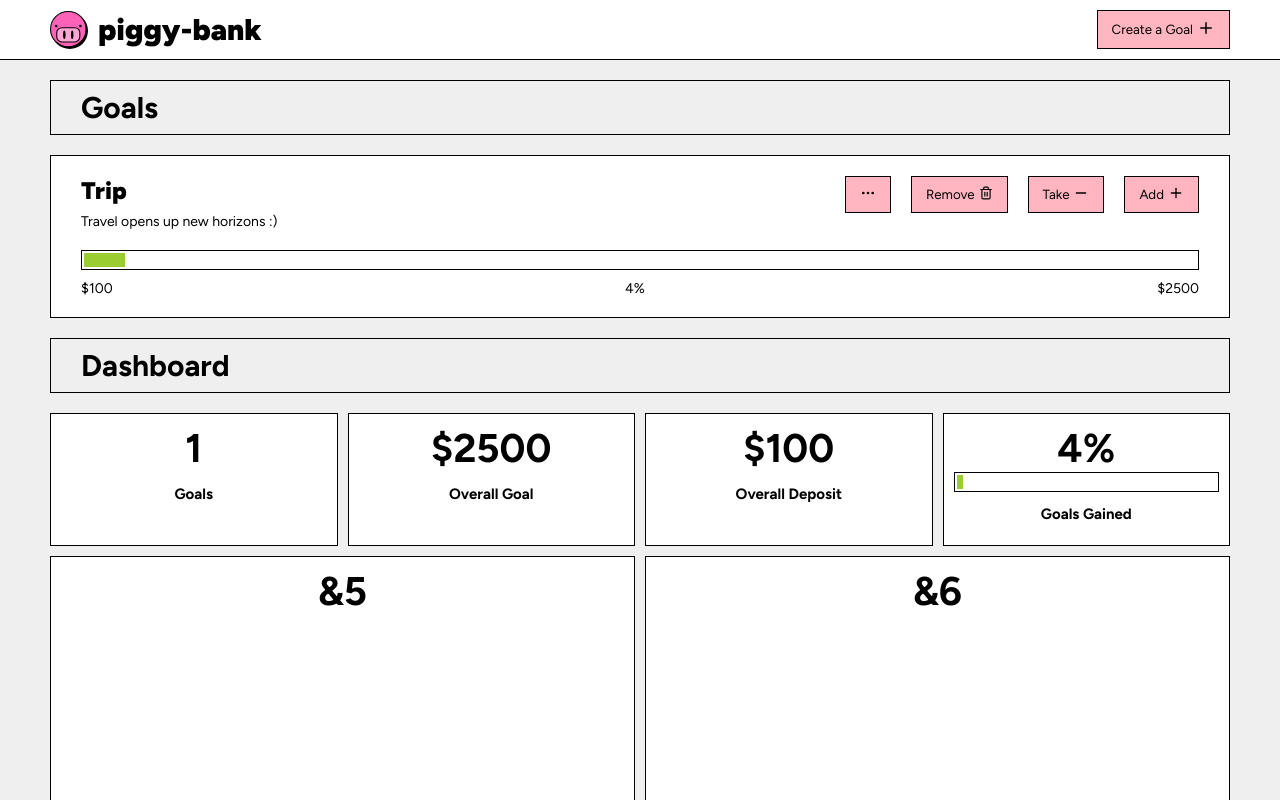
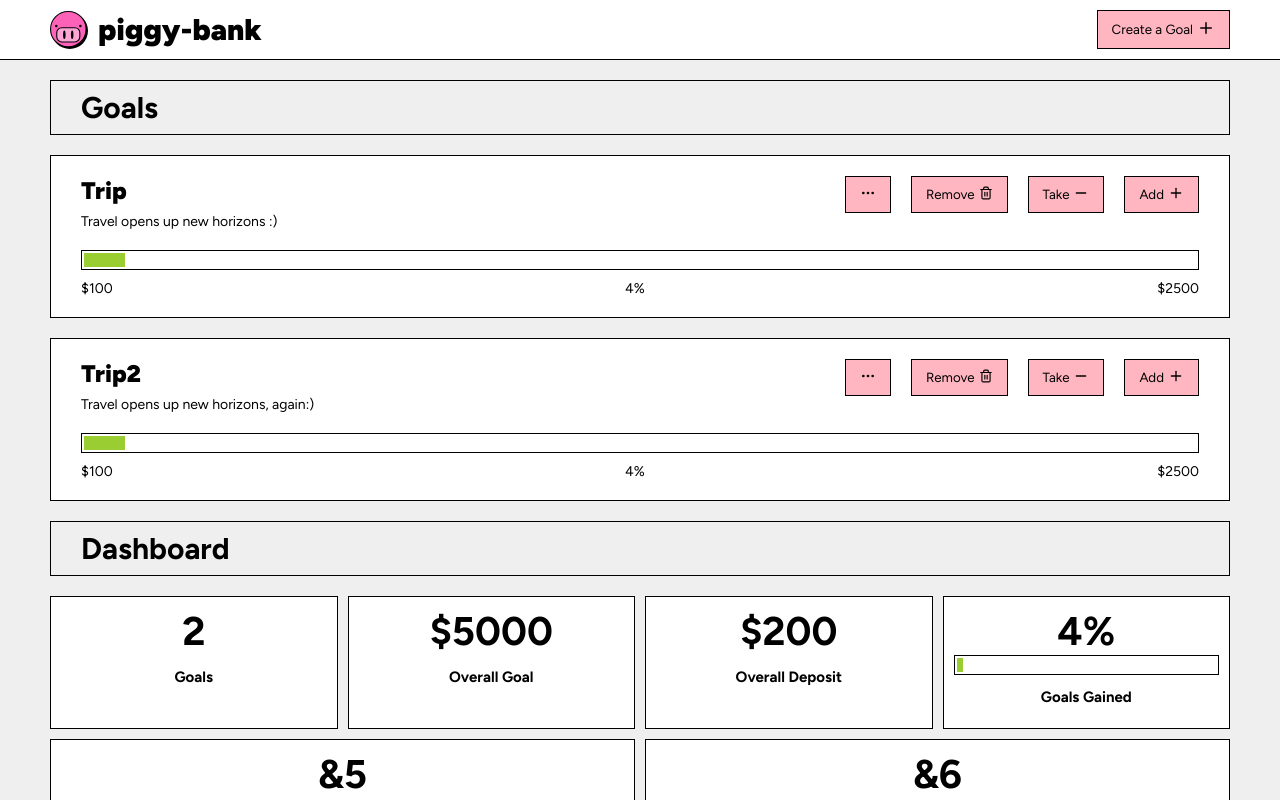
Before and after one commit to zhuk1707/piggy-bank-app, a React (Vite) app: page / in a window 1280 px wide. Shown: the top 800 px of the page. Built offline with nearby package versions, Linux system fonts and the light colour scheme.

Commit message:
feat: create and config redux store

```diff
--- a/package.json
+++ b/package.json
@@ -10,9 +10,11 @@
     "preview": "vite preview"
   },
   "dependencies": {
+    "@reduxjs/toolkit": "^2.8.2",
     "lucide-react": "^0.511.0",
     "react": "^19.1.0",
-    "react-dom": "^19.1.0"
+    "react-dom": "^19.1.0",
+    "react-redux": "^9.2.0"
   },
   "devDependencies": {
     "@eslint/js": "^9.25.0",
--- a/src/App.tsx
+++ b/src/App.tsx
@@ -3,62 +3,25 @@ import Dashboard from './components/Dashboard/Dashboard.tsx';
 import Footer from './components/Footer/Footer.tsx';
 import Header from "./components/Header/Header.tsx";
 import CardsContainer from "./components/CardsContainer/CardsContainer.tsx";
-import {useContext} from "react";
 import Modal from "./components/Modal/Modal.tsx";
-import AppContext from "./main.tsx";
+import {toggleModal} from "./feature/modalSlice.ts";
+import {useDispatch, useSelector} from "react-redux";
+import type {RootState} from "./store/store.ts";
 import Button from "./components/Button/Button.tsx";
 
 export default function App() {
-  const context = useContext(AppContext)
+  const isModalOpen = useSelector((state: RootState) => state.modal.isModalOpen);
 
-  if (!context) {
-    throw new Error("AppContext must be used within an AppProvider")
-  }
-
-  const {state, dispatch} = context
-
-
-  const addGoal = () => {
-    //todo kick it
-    const getRandomMultipleOf100 = (): number => {
-      const min = 100;
-      const max = 5000;
-      return Math.floor(Math.random() * ((max - min) / 100 + 1)) * 100 + min;
-    };
-
-    const newGoal = {
-      id: (getRandomMultipleOf100()*1707).toString(),
-      title: (getRandomMultipleOf100() * 1000).toString(16),
-      subtitle: 'lorem ipsum dolor sit!',
-      goal: getRandomMultipleOf100(),
-      deposit: getRandomMultipleOf100()
-    }
-
-    dispatch({
-      type: "ADD_GOAL",
-      payload: newGoal
-    })
-  }
-
-  const handleCreating = () => {
-    addGoal()
-    dispatch({
-      type: 'TOGGLE_MODAL'
-    })
-  }
+  const dispatch = useDispatch()
 
   return (
     <>
       <Header/>
 
-      {state.creatingGoalModal &&
+      {isModalOpen &&
         <Modal
           title={"Creating a goal"}
-          onClose={() => {
-            dispatch({
-              type: 'TOGGLE_MODAL'
-            })
-          }}
+          onClose={() => dispatch(toggleModal())}
         >
 
           <form action="">
@@ -74,7 +37,8 @@ export default function App() {
 
           <Button
             title={'Ok!'}
-            onClick={handleCreating}
+            onClick={() => {
+            }}
           />
         </Modal>}
 
--- a/src/components/Card/CardControls/CardControls.tsx
+++ b/src/components/Card/CardControls/CardControls.tsx
@@ -1,16 +1,14 @@
 import Button from "../../Button/Button.tsx";
 import {Ellipsis, Minus, Plus, Trash2} from "lucide-react";
-import {useContext} from "react";
-import AppContext from "../../../main.tsx";
+import {useDispatch} from "react-redux";
+import {removeGoal} from "../../../feature/goalsSlice.ts";
 
 export default function CardControls({id}: { id: string }) {
-  const context = useContext(AppContext)
+  const dispatch = useDispatch();
 
-  if (!context) {
-    throw new Error("AppContext must be used within an AppProvider")
-  }
-
-  const {dispatch} = context
+  const handleRemoveGoal = (id: string) => {
+    dispatch(removeGoal(id));
+  };
 
   return (
     <div className="card__controls">
@@ -23,9 +21,7 @@ export default function CardControls({id}: { id: string }) {
       <Button
         title={'Remove'}
         icon={<Trash2 size={14}/>}
-        onClick={() => {
-          dispatch({type: "REMOVE_GOAL", payload: id})
-        }}
+        onClick={() => handleRemoveGoal(id)}
       />
 
       <div className="popup popup_option popup_hidden">
@@ -36,14 +32,12 @@ export default function CardControls({id}: { id: string }) {
       <Button
         title={"Take"} icon={<Minus size={16}/>}
         onClick={() => {
-          dispatch({type: "WITHDRAW_DEPOSIT", payload: {id: id, amount: '100'}})
         }}
       />
 
       <Button
         title={"Add"} icon={<Plus size={16}/>}
         onClick={() => {
-          dispatch({type: "UPDATE_DEPOSIT", payload: {id: id, amount: '100'}})
         }}
       />
 
--- a/src/components/CardsContainer/CardsContainer.tsx
+++ b/src/components/CardsContainer/CardsContainer.tsx
@@ -1,22 +1,16 @@
 import Card from "../Card/Card.tsx";
 import SectionTitle from "../SectionTitle/SectionTitle.tsx";
-import {useContext} from "react";
-import AppContext from "../../main.tsx";
-
+import type {RootState} from "../../store/store.ts";
+import {useSelector} from "react-redux";
 
 export default function CardsContainer() {
-  const context = useContext(AppContext)
-
-  if (!context) {
-    throw new Error("AppContext must be used within an AppProvider")
-  }
-
-  const {goalsList} = context.state
+  const goalsList = useSelector((state:RootState) => state.goalsList.goals)
+  const goalsArray = Object.values(goalsList)
 
   return (<>
     <SectionTitle>Goals</SectionTitle>
     <div className="cards">
-      {goalsList.goals.map((card) => (
+      {goalsArray.map((card) => (
         <Card key={card.id} {...card} />
       ))}
     </div>
--- a/src/components/Dashboard/DashboardGrid/DashboardGrid.tsx
+++ b/src/components/Dashboard/DashboardGrid/DashboardGrid.tsx
@@ -1,23 +1,16 @@
 import styles from './DashboardGrid.module.css'
-import {useContext} from "react";
-import AppContext from "../../../main.tsx";
 import sumProperty from "../../../utils/sumProperty.ts";
 import getPercentage from "../../../utils/getPercentage.ts";
 import formatNumber from "../../../utils/formatNumber.ts";
 import ProgressBar from "../../ProgressBar/ProgressBar.tsx";
+import {useSelector} from "react-redux";
+import type {RootState} from "../../../store/store.ts";
 
 export default function DashboardGrid() {
-  const context = useContext(AppContext)
+  const goalsList = useSelector((state:RootState) => state.goalsList)
 
-  if (!context) {
-    throw new Error("AppContext must be used within an AppProvider")
-  }
-
-  const {state} = context
-  const {goals} = context.state.goalsList
-
-  const overallGoalsValue = sumProperty(goals, "goal")
-  const overallDeposit = sumProperty(goals, "deposit")
+  const overallGoalsValue = sumProperty(goalsList, "goal")
+  const overallDeposit = sumProperty(goalsList, "deposit")
   const percentage = overallGoalsValue && overallDeposit
     ? formatNumber(getPercentage(overallGoalsValue, overallDeposit))
     : 0
@@ -25,7 +18,7 @@ export default function DashboardGrid() {
   return (
     <div className={styles.gridContainer}>
       <div className={styles.item1}>
-        <h1>{state.goalsList.goalsCount}</h1>
+        <h1>{goalsList.goalsId.length}</h1>
         <h2>Goals</h2>
       </div>
 
--- a/src/components/Header/Header.tsx
+++ b/src/components/Header/Header.tsx
@@ -1,18 +1,11 @@
 import Button from "../Button/Button.tsx";
 import {Plus} from "lucide-react";
-import {useContext} from "react";
-import AppContext from "../../main.tsx";
 import logo from '../../assets/logo.svg'
+import {useDispatch} from "react-redux";
+import {toggleModal} from "../../feature/modalSlice.ts";
 
 function Header() {
-  const context = useContext(AppContext)
-
-  if (!context) {
-    throw new Error("AppContext must be used within an AppProvider")
-  }
-
-  const {dispatch} = context
-
+  const dispatch = useDispatch()
 
   return (
     <header className="header">
@@ -29,11 +22,7 @@ function Header() {
           <Button
             title={"Create a Goal"}
             icon={<Plus strokeWidth={2} size={18}/>}
-            onClick={() => {
-              dispatch({
-                type: 'TOGGLE_MODAL'
-              })
-            }}
+            onClick={() => dispatch(toggleModal())}
           />
         </div>
       </div>
--- /dev/null
+++ b/src/feature/goalsSlice.ts
@@ -0,0 +1,52 @@
+import { createSlice } from '@reduxjs/toolkit';
+
+export type Goal = {
+  id: string;
+  title: string;
+  subtitle?: string;
+  deposit?: number;
+  goal: number;
+};
+
+export type GoalsList = {
+  goals: Record<string, Goal>;
+  goalsId: string[];
+};
+
+const initialStorage: GoalsList = {
+  goals: {
+    '1': { id: '1', title: "Trip", subtitle: "Travel opens up new horizons :)", deposit: 100, goal: 2500 },
+    '2': { id: '2', title: "Trip2", subtitle: "Travel opens up new horizons, again:)", deposit: 100, goal: 2500 },
+  },
+  goalsId: ['1', '2'],
+};
+
+const goalsSlice = createSlice({
+  name: 'goalsList',
+  initialState: initialStorage,
+  reducers: {
+    addGoal: (state, action) => {
+      state.goals[action.payload.id] = action.payload;
+      state.goalsId.push(action.payload.id);
+    },
+    removeGoal: (state, action) => {
+      delete state.goals[action.payload];
+      state.goalsId = state.goalsId.filter((id) => id !== action.payload);
+    },
+    addToDeposit: (state, action) => {
+      if (state.goals[action.payload.id]) {
+        state.goals[action.payload.id].deposit =
+          (state.goals[action.payload.id].deposit || 0) + action.payload.amount;
+      }
+    },
+    takeFromDeposit: (state, action) => {
+      if (state.goals[action.payload.id]) {
+        state.goals[action.payload.id].deposit =
+          Math.max((state.goals[action.payload.id].deposit || 0) - action.payload.amount, 0);
+      }
+    },
+  },
+});
+
+export const { addGoal, removeGoal, addToDeposit, takeFromDeposit } = goalsSlice.actions;
+export default goalsSlice.reducer;
--- /dev/null
+++ b/src/feature/modalSlice.ts
@@ -0,0 +1,18 @@
+import {createSlice} from "@reduxjs/toolkit";
+
+const initialStorage: { isModalOpen: boolean } = {
+  isModalOpen: false
+}
+
+const modalSlice = createSlice({
+  name: 'modal',
+  initialState: initialStorage,
+  reducers: {
+    toggleModal: (state) => {
+      state.isModalOpen = !state.isModalOpen
+    }
+  }
+})
+
+export const {toggleModal} = modalSlice.actions;
+export default modalSlice.reducer;
--- a/src/main.tsx
+++ b/src/main.tsx
@@ -1,120 +1,14 @@
-import React, {createContext, type ReactNode, StrictMode, useReducer} from 'react'
+import {StrictMode} from 'react'
 import {createRoot} from 'react-dom/client'
 import App from './App.tsx'
+import {Provider} from 'react-redux'
+import {store} from "./store/store.ts";
 
-export type Goal = {
-  id: string,
-  title: string,
-  subtitle?: string,
-  deposit?: number,
-  goal: number
-}
-
-type GoalsList = {
-  goals: Goal[],
-  goalsCount: number
-}
-
-type StorageState = {
-  goalsList: GoalsList,
-  creatingGoalModal: boolean
-}
-
-type Action =
-  | { type: "ADD_GOAL"; payload: Goal }
-  | { type: "REMOVE_GOAL"; payload: string }
-  | { type: "UPDATE_DEPOSIT"; payload: { id: string, amount: string } }
-  | { type: "WITHDRAW_DEPOSIT"; payload: { id: string; amount: string } }
-  | { type: "TOGGLE_MODAL" };
-
-
-const reducer = (state: StorageState, action: Action): StorageState => {
-  switch (action.type) {
-    case "ADD_GOAL":
-      return {
-        ...state,
-        goalsList: {
-          goals: [...state.goalsList.goals, action.payload],
-          goalsCount: state.goalsList.goalsCount + 1,
-        },
-      };
-
-    case "REMOVE_GOAL":
-      return {
-        ...state,
-        goalsList: {
-          goals: state.goalsList.goals.filter(goal => goal.id !== action.payload),
-          goalsCount: state.goalsList.goalsCount - 1,
-        },
-      };
-
-    case "UPDATE_DEPOSIT":
-      return {
-        ...state,
-        goalsList: {
-          goals: state.goalsList.goals.map(goal =>
-            goal.id === action.payload.id
-              ? {...goal, deposit: (goal.deposit ?? 0) + Number(action.payload.amount)}
-              : goal
-          ),
-          goalsCount: state.goalsList.goalsCount
-        },
-      };
-
-    case "WITHDRAW_DEPOSIT":
-      return {
-        ...state,
-        goalsList: {
-          goals: state.goalsList.goals.map(goal =>
-            goal.id === action.payload.id
-              ? {...goal, deposit: Math.max((goal.deposit ?? 0) - Number(action.payload.amount), 0)}
-              : goal
-          ),
-          goalsCount: state.goalsList.goalsCount
-        },
-      };
-
-    case "TOGGLE_MODAL":
-      return {...state, creatingGoalModal: !state.creatingGoalModal};
-
-    default:
-      return state;
-  }
-};
-
-
-const defaultStorage: StorageState = {
-  goalsList: {
-    goals: [
-      {id: '1', title: "Trip", subtitle: "Travel opens up new horizons :)", deposit: 100, goal: 2500},
-    ],
-    goalsCount: 1
-  },
-  creatingGoalModal: false
-}
-
-const AppContext = createContext<{
-  state: StorageState;
-  dispatch: React.Dispatch<Action>
-} | undefined>(undefined)
-
-
-const AppProvider = ({children}: { children: ReactNode }) => {
-  const [state, dispatch] = useReducer(reducer, defaultStorage)
-
-  return (
-    <AppContext.Provider value={{state, dispatch}}>
-      {children}
-    </AppContext.Provider>
-  )
-}
-
-createRoot(document.getElementById('root')!).render(
+createRoot(document.getElementById('root')!
+).render(
   <StrictMode>
-    <AppProvider>
+    <Provider store={store}>
       <App/>
-    </AppProvider>
+    </Provider>
   </StrictMode>,
 )
-
-export default AppContext
--- /dev/null
+++ b/src/store/store.ts
@@ -0,0 +1,13 @@
+import {configureStore} from "@reduxjs/toolkit";
+import goalsReducer from "../feature/goalsSlice.ts";
+import modalReducer from "../feature/modalSlice.ts";
+
+export const store = configureStore({
+  reducer: {
+    goalsList: goalsReducer,
+    modal: modalReducer,
+  }
+})
+
+export type RootState = ReturnType<typeof store.getState>;
+// export type AppDispatch = typeof store.dispatch;
--- a/src/utils/sumProperty.ts
+++ b/src/utils/sumProperty.ts
@@ -1,9 +1,13 @@
-import type {Goal} from "../main.tsx";
+import type {Goal, GoalsList} from "../main.tsx";
 
 
-const sumProperty = (array: Goal[], property: keyof Goal): number => {
-  return array.reduce((total, item) => {
-    const value = item[property];
+const sumProperty = (goalsList: GoalsList, property: keyof Goal): number => {
+  const goals = goalsList.goals
+  const goalsId = goalsList.goalsId
+
+  return goalsId.reduce((total, id) => {
+    const goalObj = goals[id]
+    const value = goalObj[property];
     return typeof value === "number" ? total + value : total;
   }, 0);
 };
```
Also changed, not shown: 1 other file (tests, documents, lock files or other folders).
